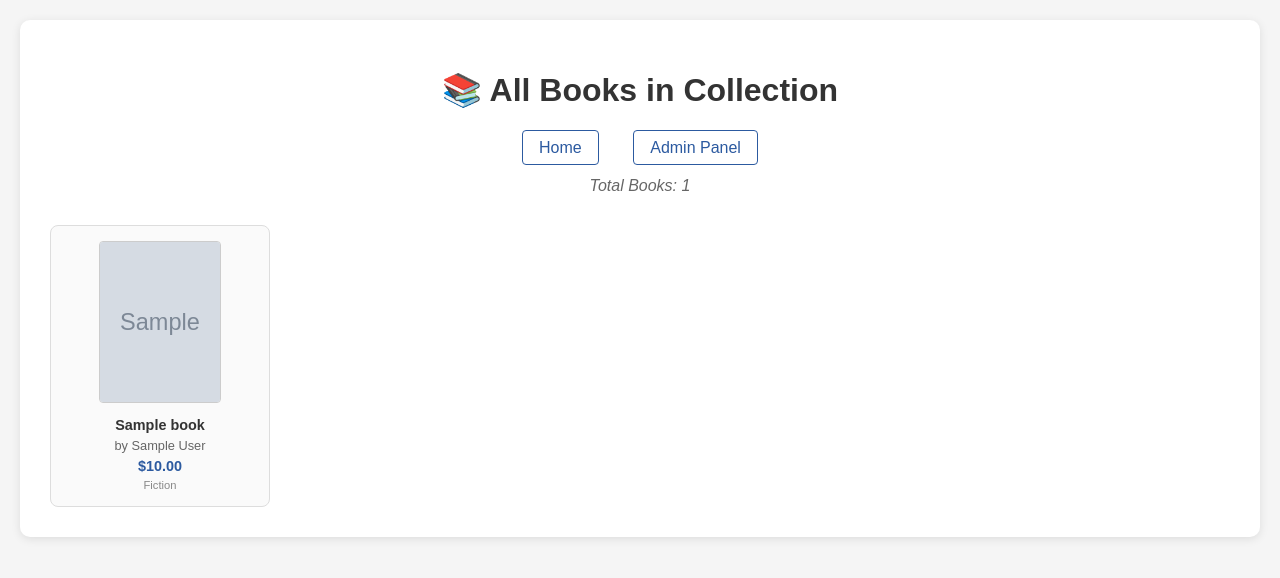
After one commit to djsmacker01/book_collection, a Django app: page /books/ in a window 1280 px wide. The commit adds this page. Shown: the top 578 px of the page. Run offline with Django 5.2, Linux system fonts and the light colour scheme; tables that the repository leaves empty hold one stand-in row (values such as "Sample post"); grey boxes marked "Sample" are stand-in pictures; parts of the project's set-up code (start-up, migrations or seed data) failed here and were passed over.

Commit message:
Added a book Management

```diff
--- a/book_collection/urls.py
+++ b/book_collection/urls.py
@@ -22,6 +22,8 @@ from books import views
 
 urlpatterns = [
     path('', views.home, name='home'),
+    path('books/', views.book_list, name='book_list'),
+    path('books/<int:book_id>/', views.book_detail, name='book_detail'),
     path('admin/', admin.site.urls),
 ]
 
--- a/books/views.py
+++ b/books/views.py
@@ -1,7 +1,17 @@
-from django.shortcuts import render
+from django.shortcuts import render, get_object_or_404
 from .models import Book
 
 def home(request):
     """Home page view"""
     books = Book.objects.all()[:6]  # Show first 6 books
     return render(request, 'books/home.html', {'books': books})
+
+def book_list(request):
+    """List all books"""
+    books = Book.objects.all()
+    return render(request, 'books/book_list.html', {'books': books})
+
+def book_detail(request, book_id):
+    """Display detailed information about a specific book"""
+    book = get_object_or_404(Book, id=book_id)
+    return render(request, 'books/book_detail.html', {'book': book})
--- /dev/null
+++ b/templates/books/book_list.html
@@ -0,0 +1,139 @@
+<!DOCTYPE html>
+<html lang="en">
+<head>
+    <meta charset="UTF-8">
+    <meta name="viewport" content="width=device-width, initial-scale=1.0">
+    <title>All Books - Book Collection</title>
+    {% load static %}
+    <style>
+        body {
+            font-family: Arial, sans-serif;
+            margin: 0;
+            padding: 20px;
+            background-color: #f5f5f5;
+        }
+        .container {
+            max-width: 1200px;
+            margin: 0 auto;
+            background-color: white;
+            padding: 30px;
+            border-radius: 10px;
+            box-shadow: 0 2px 10px rgba(0,0,0,0.1);
+        }
+        h1 {
+            color: #333;
+            text-align: center;
+            margin-bottom: 30px;
+        }
+        .nav-links {
+            text-align: center;
+            margin: 20px 0;
+        }
+        .nav-links a {
+            margin: 0 15px;
+            color: #2c5aa0;
+            text-decoration: none;
+            padding: 8px 16px;
+            border: 1px solid #2c5aa0;
+            border-radius: 4px;
+            transition: all 0.3s;
+        }
+        .nav-links a:hover {
+            background-color: #2c5aa0;
+            color: white;
+        }
+        .books-grid {
+            display: grid;
+            grid-template-columns: repeat(auto-fill, minmax(200px, 1fr));
+            gap: 20px;
+            margin-top: 30px;
+        }
+        .book-card {
+            border: 1px solid #ddd;
+            border-radius: 8px;
+            padding: 15px;
+            text-align: center;
+            background-color: #fafafa;
+            transition: all 0.3s;
+            cursor: pointer;
+        }
+        .book-card:hover {
+            transform: translateY(-2px);
+            box-shadow: 0 4px 8px rgba(0,0,0,0.1);
+            border-color: #2c5aa0;
+        }
+        .book-cover {
+            width: 120px;
+            height: 160px;
+            object-fit: cover;
+            border-radius: 4px;
+            margin-bottom: 10px;
+            border: 1px solid #ccc;
+        }
+        .book-title {
+            font-weight: bold;
+            margin-bottom: 5px;
+            color: #333;
+            font-size: 0.9em;
+        }
+        .book-author {
+            color: #666;
+            font-size: 0.8em;
+            margin-bottom: 5px;
+        }
+        .book-price {
+            color: #2c5aa0;
+            font-weight: bold;
+            font-size: 0.9em;
+        }
+        .book-genre {
+            color: #888;
+            font-size: 0.7em;
+            margin-top: 5px;
+            text-transform: capitalize;
+        }
+        .stats {
+            text-align: center;
+            margin: 20px 0;
+            color: #666;
+            font-style: italic;
+        }
+    </style>
+</head>
+<body>
+    <div class="container">
+        <h1>📚 All Books in Collection</h1>
+
+        <div class="nav-links">
+            <a href="{% url 'home' %}">Home</a>
+            <a href="/admin/">Admin Panel</a>
+        </div>
+
+        <div class="stats">
+            <p>Total Books: {{ books.count }}</p>
+        </div>
+
+        {% if books %}
+            <div class="books-grid">
+                {% for book in books %}
+                <div class="book-card" onclick="window.location.href='{% url 'book_detail' book.id %}'">
+                    <img src="{{ book.get_cover_url }}"
+                         alt="{{ book.title }}"
+                         class="book-cover"
+                         onerror="this.src='{% static 'images/default-book-cover.jpg' %}'">
+                    <div class="book-title">{{ book.title }}</div>
+                    <div class="book-author">by {{ book.author }}</div>
+                    <div class="book-price">{{ book.formatted_price }}</div>
+                    <div class="book-genre">{{ book.get_genre_display_name }}</div>
+                </div>
+                {% endfor %}
+            </div>
+        {% else %}
+            <div style="text-align: center; color: #666; font-style: italic; margin: 40px 0;">
+                <h2>No books found!</h2>
+                <p>Add some books through the <a href="/admin/">admin panel</a> to get started.</p>
+            </div>
+        {% endif %}
+    </div>
+</body>
+</html>
--- a/templates/books/home.html
+++ b/templates/books/home.html
@@ -105,6 +105,7 @@
         <h1>📚 My Book Collection</h1>
 
         <div class="nav-links">
+            <a href="{% url 'book_list' %}">All Books</a>
             <a href="/admin/">Admin Panel</a>
         </div>
 
```
Also changed, not shown: books/management/commands/populate_books.py (added, +124 -0 lines), templates/books/book_detail.html (added, +189 -0 lines), books/management/__init__.py (added), books/management/commands/__init__.py (added).
